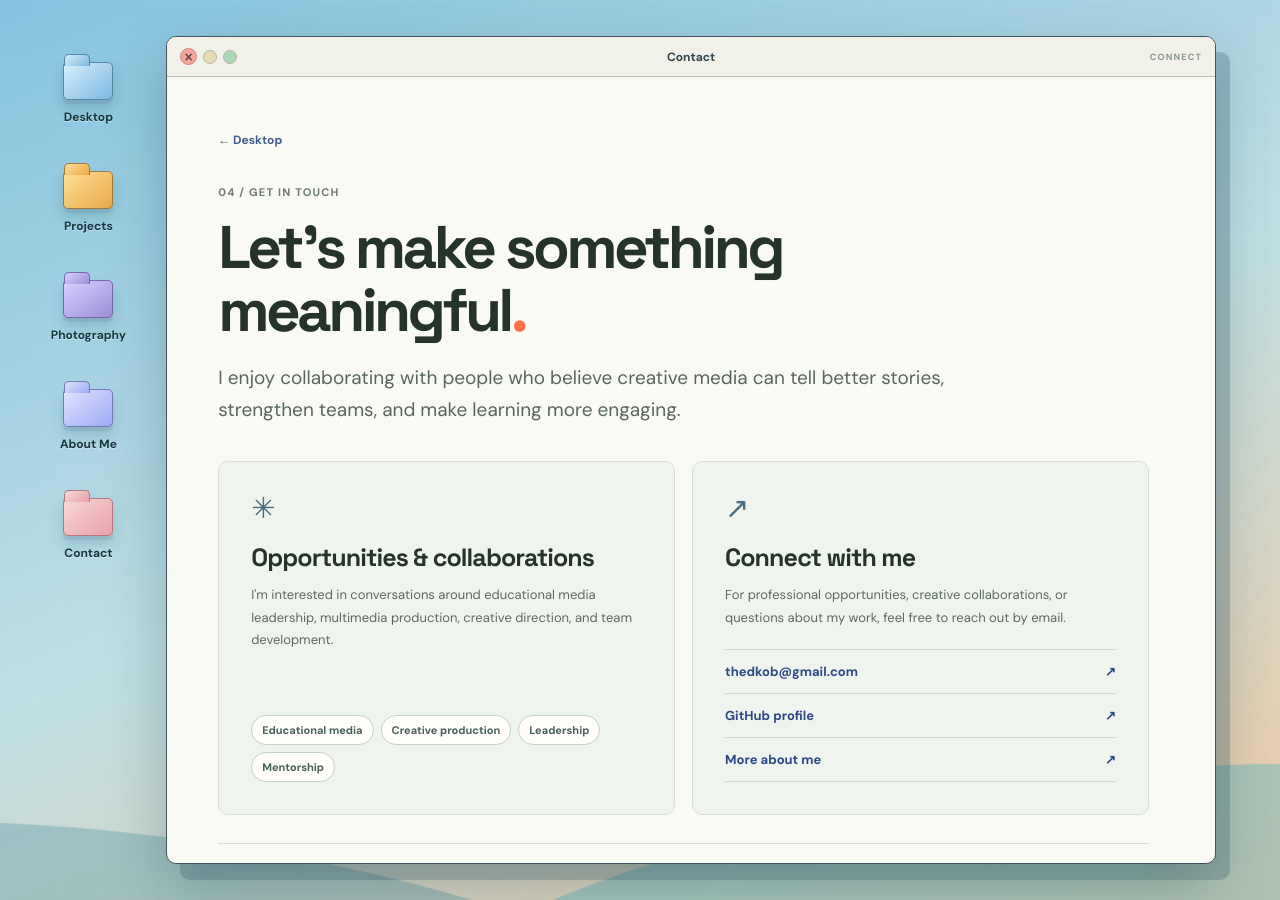
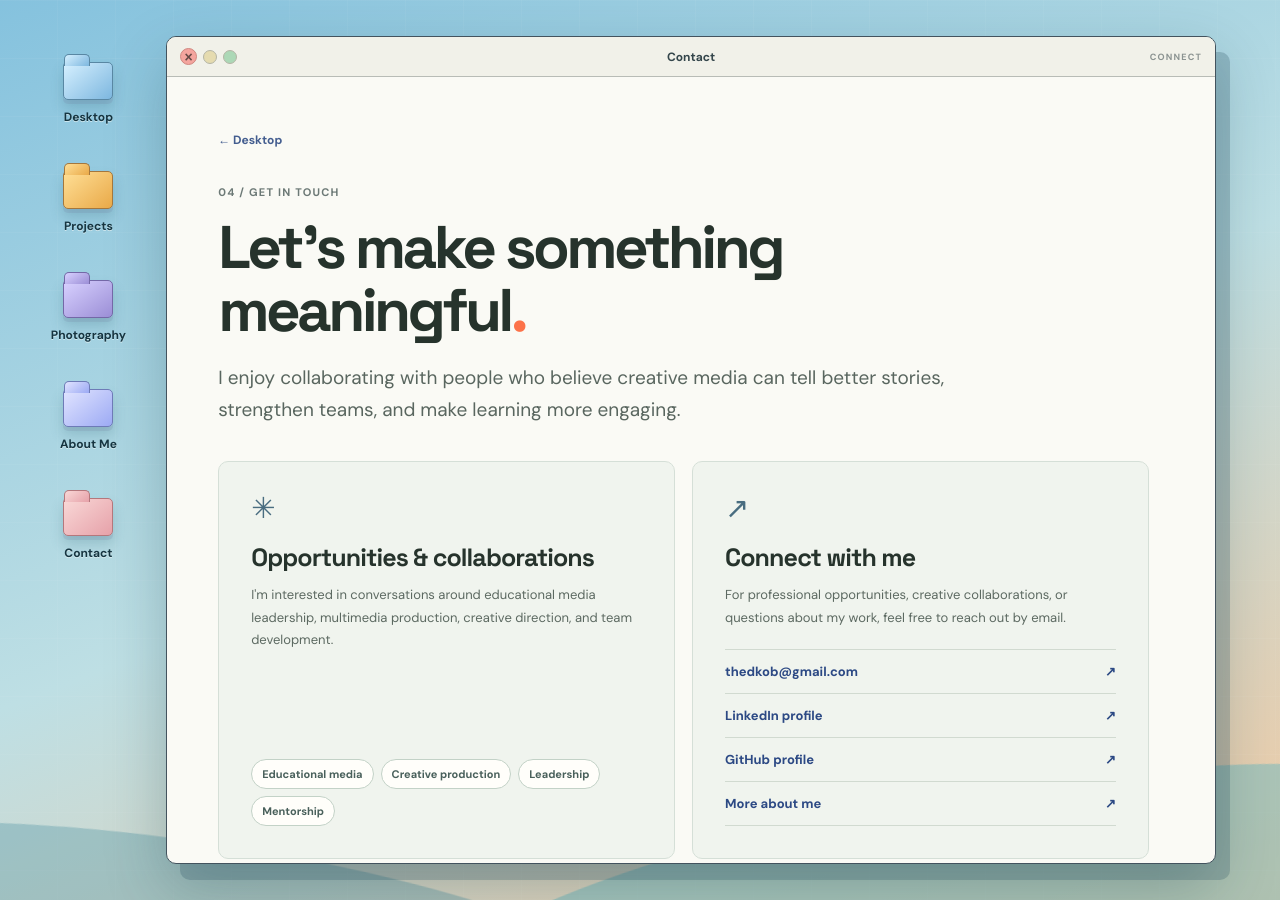
Before and after one commit to betheladekogbe/betheladekogbe.github.io, a Jekyll site: the page built from contact.md, in a window 1280 px wide. Built offline with Jekyll 4.4.1, drawn with Linux system fonts in a browser that asks for light colours.

Commit message:
Add LinkedIn profile link to Contact page

```diff
--- a/contact.md
+++ b/contact.md
@@ -43,6 +43,7 @@ description: Contact Bethel Adekogbe for opportunities in educational media, cre
                 <h2 id="contact-methods">Connect with me</h2>
                 <p>For professional opportunities, creative collaborations, or questions about my work, feel free to reach out by email.</p>
                 <a class="os-contact-link" href="mailto:thedkob@gmail.com">thedkob@gmail.com <span aria-hidden="true">↗</span></a>
+                <a class="os-contact-link" href="https://www.linkedin.com/in/bethel-adekogbe/" target="_blank" rel="noopener noreferrer">LinkedIn profile <span aria-hidden="true">↗</span></a>
                 <a class="os-contact-link" href="https://github.com/betheladekogbe" target="_blank" rel="noopener noreferrer">GitHub profile <span aria-hidden="true">↗</span></a>
                 <a class="os-contact-link" href="{{ '/about/' | relative_url }}">More about me <span aria-hidden="true">↗</span></a>
               </section>
```
